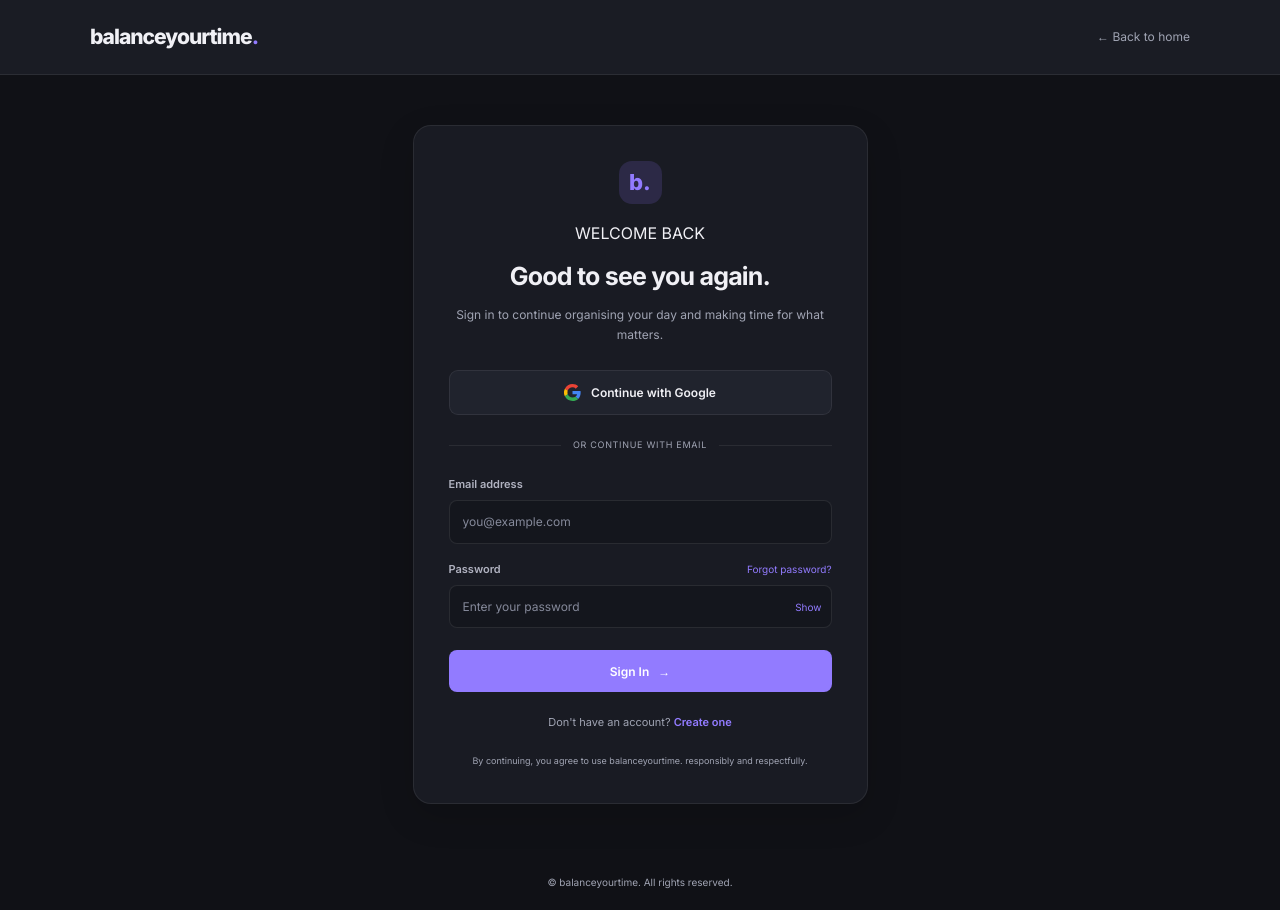
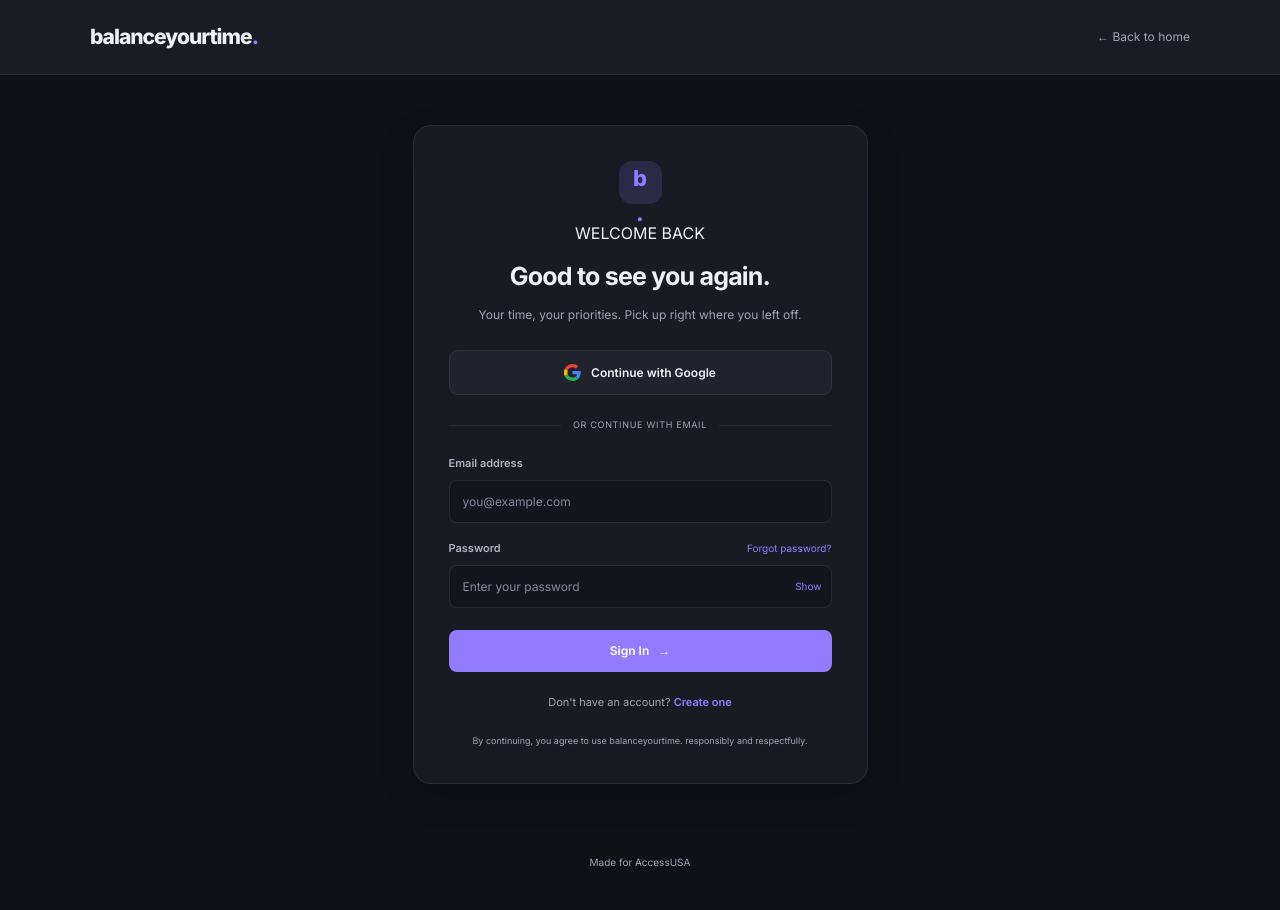
Before and after one commit to tarrunsatishpj255604-sys/accessusa2, a plain HTML site: page signin.html in a window 1280 px wide. Drawn offline with Linux system fonts and the light colour scheme; a script that the page names is missing.

Commit message:
Update signin.html

```diff
--- a/signin.html
+++ b/signin.html
@@ -6,12 +6,12 @@
     <meta name="viewport" content="width=device-width, initial-scale=1.0">
 
     <title>Sign In | balanceyourtime.</title>
+    <meta name="description" content="Sign in to your balanceyourtime. account.">
 
-    <meta name="description" content="Sign in to your balanceyourtime. account.">
+    <link rel="icon" type="image/svg+xml" href="./favicon.svg">
 
     <link rel="preconnect" href="https://fonts.googleapis.com">
     <link rel="preconnect" href="https://fonts.gstatic.com" crossorigin>
-
     <link href="https://fonts.googleapis.com/css2?family=Inter:wght@400;500;600;700;800&display=swap" rel="stylesheet">
 
     <link rel="stylesheet" href="style.css">
@@ -23,50 +23,41 @@
 
     <header class="auth-navbar">
         <div class="container auth-nav-container">
-
             <a href="index.html" class="logo">
                 balanceyourtime<span>.</span>
             </a>
 
             <a href="index.html" class="back-link">
-                ← Back to home
+                <span aria-hidden="true">←</span> Back to home
             </a>
-
         </div>
     </header>
-
 
     <main class="auth-main">
 
         <section class="auth-card">
 
             <div class="auth-heading">
-
-                <div class="auth-brand-icon">b.</div>
+                <div class="auth-brand-icon">b<span>.</span></div>
 
                 <p class="auth-eyebrow">WELCOME BACK</p>
 
                 <h1>Good to see you again.</h1>
 
                 <p>
-                    Sign in to continue organising your day
-                    and making time for what matters.
+                    Your time, your priorities.
+                    Pick up right where you left off.
                 </p>
-
             </div>
 
-
-            <div
-                class="auth-message"
+            <div class="auth-message"
                  id="authMessage"
                  role="alert"
                  aria-live="polite"
                  hidden>
             </div>
 
-
-            <button
-                type="button"
+            <button type="button"
                     class="google-button"
                     id="googleSignIn">
 
@@ -78,9 +69,7 @@
                 </svg>
 
                 Continue with Google
-
             </button>
-
 
             <div class="auth-divider">
                 <span></span>
@@ -88,11 +77,9 @@
                 <span></span>
             </div>
 
-
             <form id="signInForm">
 
                 <div class="form-group">
-
                     <label for="signinEmail">Email address</label>
 
                     <input
@@ -102,12 +89,9 @@
                         placeholder="you@example.com"
                         autocomplete="email"
                         required>
-
                 </div>
 
-
                 <div class="form-group">
-
                     <div class="label-row">
                         <label for="signinPassword">Password</label>
 
@@ -117,7 +101,6 @@
                     </div>
 
                     <div class="password-wrapper">
-
                         <input
                             type="password"
                             id="signinPassword"
@@ -133,11 +116,8 @@
                             aria-label="Show password">
                             Show
                         </button>
-
                     </div>
-
                 </div>
-
 
                 <button
                     type="submit"
@@ -146,17 +126,14 @@
 
                     Sign In
                     <span aria-hidden="true">→</span>
-
                 </button>
 
             </form>
-
 
             <p class="auth-switch">
                 Don't have an account?
                 <a href="signup.html">Create one</a>
             </p>
-
 
             <p class="auth-legal">
                 By continuing, you agree to use balanceyourtime.
@@ -167,12 +144,8 @@
 
     </main>
 
-
     <footer class="auth-footer">
-        <p>
-            © <span id="currentYear"></span> balanceyourtime.
-            All rights reserved.
-        </p>
+        <p>Made for AccessUSA</p>
     </footer>
 
 </body>
```
Lines whose indentation alone changed are shown as unchanged.
